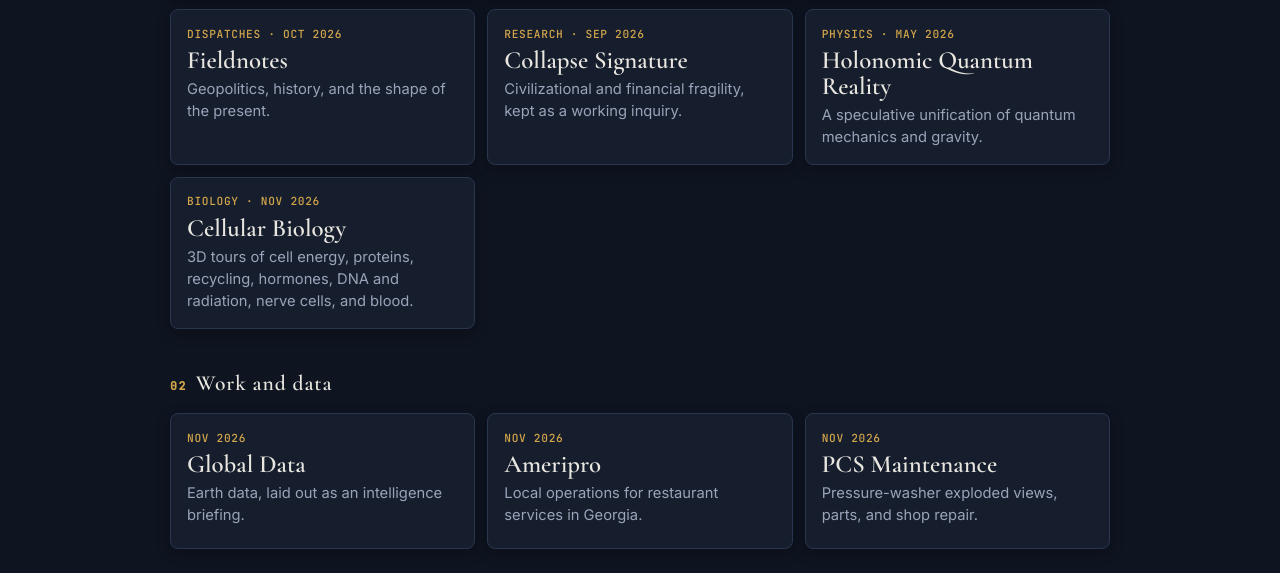
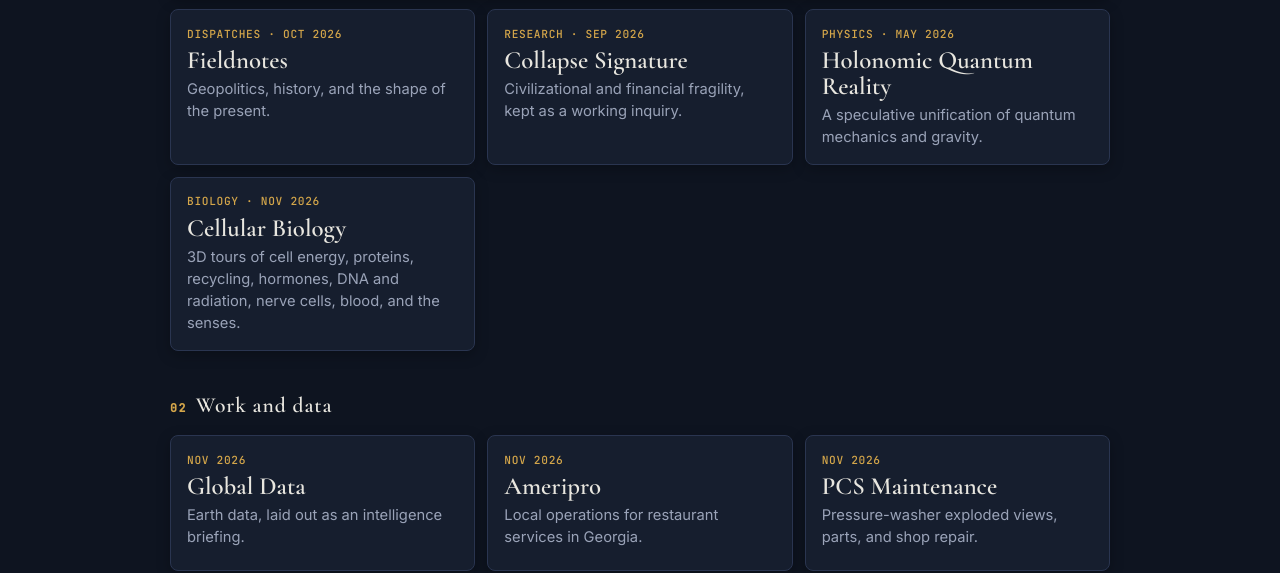
Before and after one commit to jefrix/jefrix.github.io, a plain HTML site: page index.html in a window 1280 px wide. Shown: the part 258-831 px from the top of the page. Drawn offline with nearby package versions, Linux system fonts and the light colour scheme.

Commit message:
Mention the senses in the Cellular Biology card.
Co-Authored-By: Claude Opus 5.5 <noreply@anthropic.com>

```diff
--- a/index.html
+++ b/index.html
@@ -203,7 +203,7 @@
         <a class="door" href="https://jefrix.github.io/biology/">
           <span class="meta">Biology · Nov 2026</span>
           <span class="name">Cellular Biology</span>
-          <span class="about">3D tours of cell energy, proteins, recycling, hormones, DNA and radiation, nerve cells, and blood.</span>
+          <span class="about">3D tours of cell energy, proteins, recycling, hormones, DNA and radiation, nerve cells, blood, and the senses.</span>
         </a>
       </div>
     </section>
```
